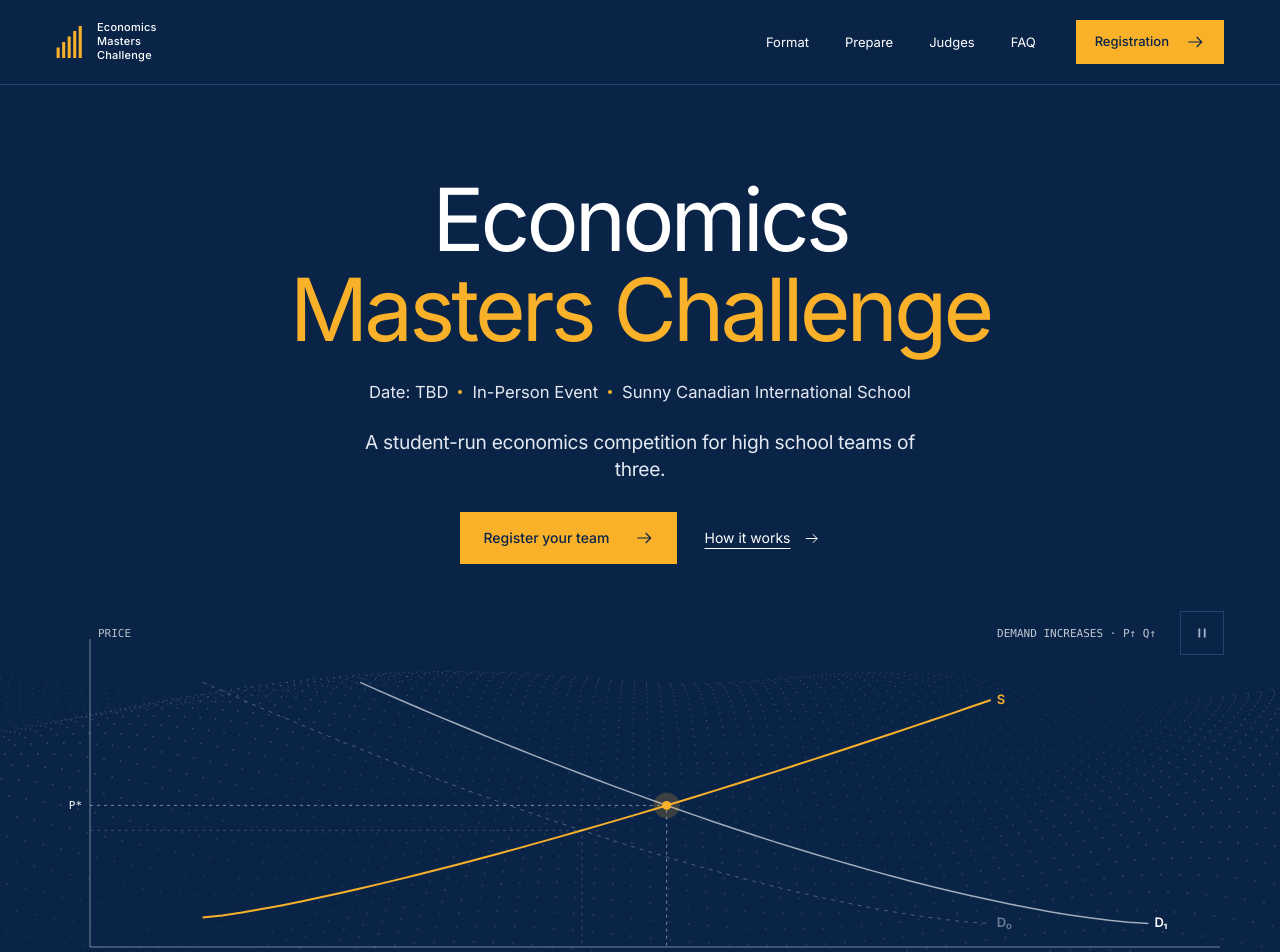
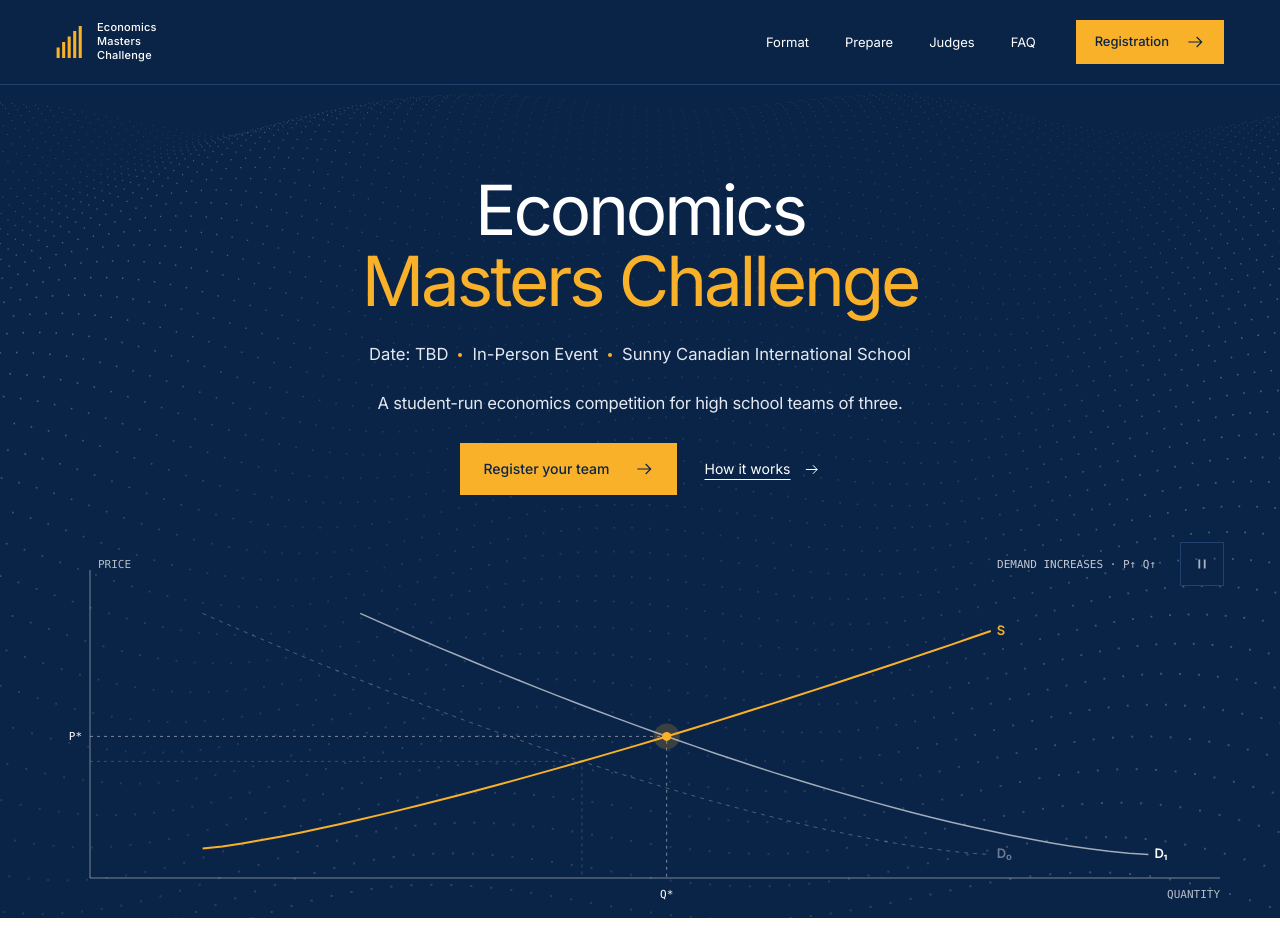
Before and after one commit to tombrajer/EconMasters, a React (Vite) app: page / in a window 1280 px wide. Shown: the top 952 px of the page. Built offline with nearby package versions, Linux system fonts and the light colour scheme.

Commit message:
Extend animated landscape behind hero and reduce title size

```diff
--- a/src/components/MarketLandscape.tsx
+++ b/src/components/MarketLandscape.tsx
@@ -22,17 +22,22 @@ function curvePath(fn: (q: number) => number, shift: number, x: (q: number) => n
 
 export function MarketLandscape() {
   const canvas = useRef<HTMLCanvasElement>(null);
+  const background = useRef<HTMLCanvasElement>(null);
   const elapsed = useRef(0);
   const [paused, setPaused] = useState(false);
   useEffect(() => {
     const surface = canvas.current;
     const context = surface?.getContext('2d');
-    if (!surface || !context) return;
+    const backdrop = background.current;
+    const backdropContext = backdrop?.getContext('2d');
+    if (!surface || !context || !backdrop || !backdropContext) return;
     const motion = window.matchMedia('(prefers-reduced-motion: reduce)');
     let frame = 0;
     let visible = true;
     let width = 0;
     let height = 0;
+    let backdropWidth = 0;
+    let backdropHeight = 0;
     let time = elapsed.current;
     let previous = 0;
     const draw = () => {
@@ -46,17 +51,20 @@ export function MarketLandscape() {
       const x = (q: number) => left + q * (right - left);
       const y = (p: number) => bottom - p * (bottom - top);
 
+      backdropContext.clearRect(0, 0, backdropWidth, backdropHeight);
       const columns = compact ? 62 : 110;
-      for (let row = 0; row < 32; row++) {
-        const depth = row / 31;
+      for (let row = 0; row < 48; row++) {
+        const depth = row / 47;
         for (let col = 0; col < columns; col++) {
           const u = col / (columns - 1);
-          const px = (u - .5) * width * (1 + depth * .7) + width / 2;
+          const px = (u - .5) * backdropWidth * (1 + depth * .7) + backdropWidth / 2;
           const wave = Math.sin(u * 13 + depth * 6 + time * .35) * Math.cos(u * 5 - time * .16);
-          const py = height * .21 + depth * depth * height * .77 - wave * (18 + depth * 24);
-          context.fillStyle = `rgba(255,255,255,${(.14 + (wave + 1) * .1) * (1 - depth * .7)})`;
+          const py = backdropHeight * .03 + depth * depth * backdropHeight * .97 - wave * (24 + depth * 40);
+          // Leave quieter space around the centered title and event details.
+          const centerFade = 1 - .7 * Math.exp(-Math.pow((px / backdropWidth - .5) * 3.5, 2)) * (1 - depth * .5);
+          backdropContext.fillStyle = `rgba(255,255,255,${(.18 + (wave + 1) * .12) * centerFade * (1 - depth * .45)})`;
           const size = .75 + depth * 1.3;
-          context.fillRect(px, py, size, size);
+          backdropContext.fillRect(px, py, size, size);
         }
       }
 
@@ -153,16 +161,21 @@ export function MarketLandscape() {
       const ratio = Math.min(window.devicePixelRatio || 1, 2);
       surface.width = Math.round(width * ratio); surface.height = Math.round(height * ratio);
       context.setTransform(ratio, 0, 0, ratio, 0, 0);
+      const backdropRect = backdrop.getBoundingClientRect();
+      backdropWidth = backdropRect.width; backdropHeight = backdropRect.height;
+      backdrop.width = Math.round(backdropWidth * ratio); backdrop.height = Math.round(backdropHeight * ratio);
+      backdropContext.setTransform(ratio, 0, 0, ratio, 0, 0);
       sync();
     };
     const observer = new ResizeObserver(resize);
     observer.observe(surface);
+    observer.observe(backdrop);
     const intersection = new IntersectionObserver(entries => { visible = entries[0].isIntersecting; sync(); });
     intersection.observe(surface);
     motion.addEventListener('change', sync);
     document.addEventListener('visibilitychange', sync);
     resize();
-    surface.parentElement?.setAttribute('data-ready', 'true');
+    surface.closest('.market-landscape')?.setAttribute('data-ready', 'true');
     return () => {
       cancelAnimationFrame(frame); observer.disconnect(); intersection.disconnect();
       motion.removeEventListener('change', sync); document.removeEventListener('visibilitychange', sync);
@@ -173,6 +186,8 @@ export function MarketLandscape() {
   const fy = (p: number) => 320 - p * 280;
   const point = equilibrium(BASE, BASE);
   return <figure className="market-landscape" aria-label="Animated supply and demand diagram. Demand shifts right, raising price and quantity; then supply shifts right, lowering price and raising quantity. Illustrative, not real market data.">
+    <canvas className="hero-landscape-background" ref={background} aria-hidden="true" />
+    <div className="market-graph">
     <svg className="landscape-fallback" viewBox="0 0 1200 360" preserveAspectRatio="none" aria-hidden="true">
       <path d="M60 26V320H1164" fill="none" stroke={GRID} vectorEffect="non-scaling-stroke" />
       <path d={curvePath(demand, BASE, fx, fy)} fill="none" stroke="#a7b3c7" strokeWidth="1.5" vectorEffect="non-scaling-stroke" />
@@ -185,6 +200,7 @@ export function MarketLandscape() {
     <button className="market-pause" type="button" aria-label={paused ? 'Play market animation' : 'Pause market animation'} onClick={() => setPaused(value => !value)}>
       <svg viewBox="0 0 20 20" aria-hidden="true">{paused ? <path d="m7 4 9 6-9 6Z" fill="currentColor" /> : <path d="M7 5v10m6-10v10" stroke="currentColor" strokeWidth="2" />}</svg>
     </button>
+    </div>
   </figure>;
 }
 
--- a/src/styles.css
+++ b/src/styles.css
@@ -71,8 +71,8 @@ section>.container>h2:first-child{margin-bottom:clamp(32px,4vw,56px)}
 /* Hero */
 .hero{background:var(--dark);color:#fff;position:relative;overflow:hidden}
 .hero a:focus-visible,.header-shell a:focus-visible,.header-shell summary:focus-visible{outline-color:#fff}
-.hero-top{display:flex;flex-direction:column;align-items:center;gap:24px;padding-top:clamp(56px,7vw,100px);text-align:center}
-.hero h1{font-size:clamp(48px,6.8vw,96px);line-height:1.04;letter-spacing:-.045em}
+.hero-top{position:relative;z-index:1;display:flex;flex-direction:column;align-items:center;gap:24px;padding-top:clamp(56px,7vw,100px);text-align:center}
+.hero h1{font-size:clamp(44px,5.4vw,76px);line-height:1.04;letter-spacing:-.045em}
 .hero h1 span{white-space:nowrap;color:var(--accent)}
 .hero-event-details{display:flex;justify-content:center;align-items:center;flex-wrap:wrap;gap:12px 24px;font-size:clamp(14px,1.3vw,18px);line-height:1.5;color:#e3e8f1}
 .hero-event-details li+li{position:relative}
@@ -80,13 +80,15 @@ section>.container>h2:first-child{margin-bottom:clamp(32px,4vw,56px)}
 .hero-top{animation:hero-enter 600ms cubic-bezier(.22,1,.36,1) both}
 @keyframes hero-enter{from{opacity:0;transform:translateY(12px)}to{opacity:1;transform:none}}
 .hero-copy{max-width:560px}
-.hero-description{font-size:clamp(17px,1.5vw,20px);line-height:1.45;letter-spacing:-.015em;color:#e3e8f1}
+.hero-description{font-size:clamp(16px,1.3vw,18px);line-height:1.45;letter-spacing:-.015em;color:#e3e8f1}
 .hero-actions{display:flex;justify-content:center;align-items:center;gap:28px;margin-top:28px;flex-wrap:wrap}
 .hero-actions .button{background:var(--accent);color:var(--ink);border-color:var(--accent)}
 @media(hover:hover) and (pointer:fine){.hero-actions .button:hover{background:var(--accent-hover);border-color:var(--accent-hover)}}
 .hero-actions .button:active:enabled,.hero-actions .button:is(a):active{background:var(--accent-hover);border-color:var(--accent-hover)}
-.market-landscape{height:clamp(280px,30vw,400px);position:relative;margin-top:clamp(24px,3vw,40px)}
-.market-landscape canvas,.landscape-fallback{position:absolute;width:100%;height:100%;inset:0}
+.market-landscape{height:clamp(280px,30vw,400px);margin-top:clamp(24px,3vw,40px)}
+.hero-landscape-background{position:absolute;width:100%;height:100%;inset:0;pointer-events:none}
+.market-graph{position:relative;z-index:1;height:100%}
+.market-graph canvas,.landscape-fallback{position:absolute;width:100%;height:100%;inset:0}
 .market-landscape[data-ready=true] .landscape-fallback{visibility:hidden}
 .market-pause{display:none;position:absolute;top:8px;right:var(--edge);align-items:center;justify-content:center;width:44px;height:44px;color:var(--muted-dark);background:transparent;border:1px solid var(--line-dark);transition:color 180ms,border-color 180ms}
 .market-landscape[data-ready=true] .market-pause{display:flex}
@@ -395,7 +397,7 @@ legend{padding:0;font-size:28px;letter-spacing:-.025em;margin-bottom:24px}
 
   h2{font-size:clamp(32px,9vw,40px)}
   .hero-top{padding-top:48px;gap:22px}
-  .hero h1{font-size:clamp(38px,10.8vw,58px);line-height:1.06}
+  .hero h1{font-size:clamp(34px,9.6vw,50px);line-height:1.06}
   .hero h1 span{white-space:normal}
   .hero-event-details{gap:8px 24px;font-size:14px;max-width:360px}
   .hero-event-details li:last-child{flex-basis:100%;text-wrap:balance}
```
